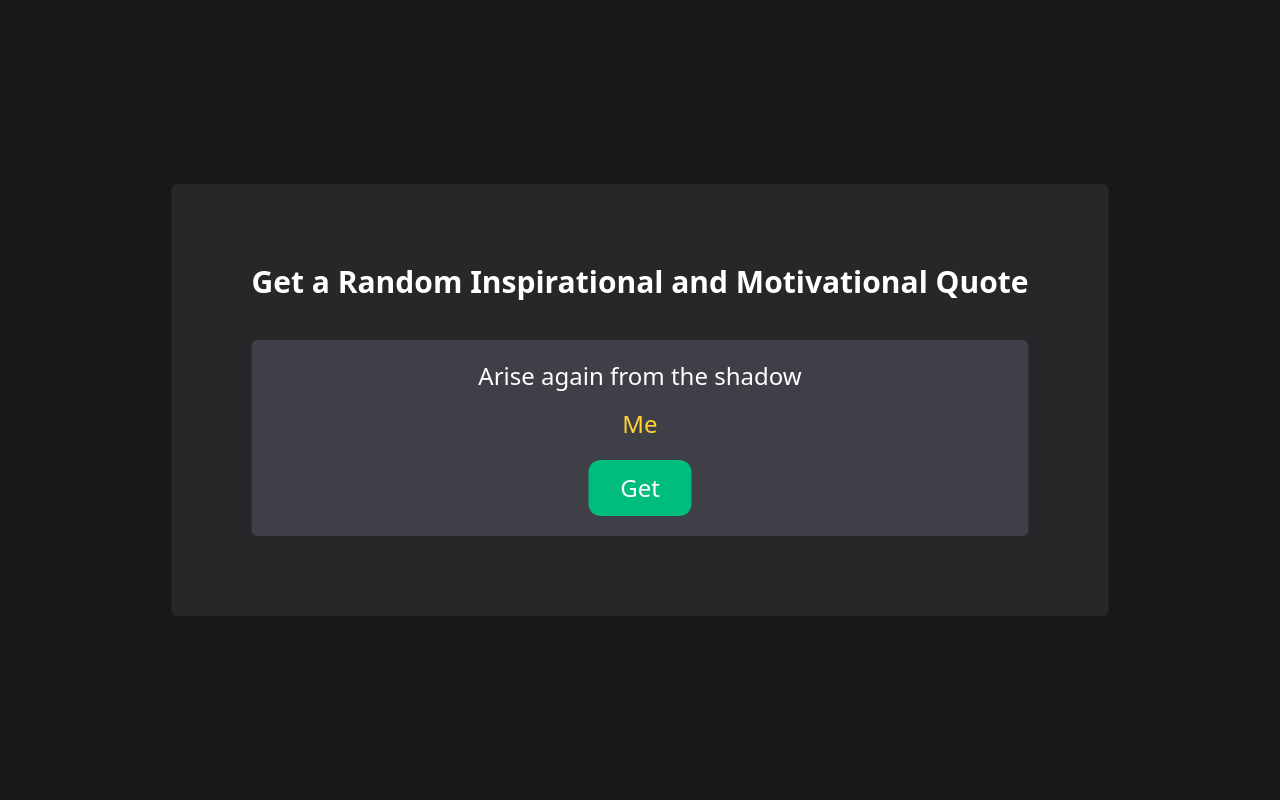
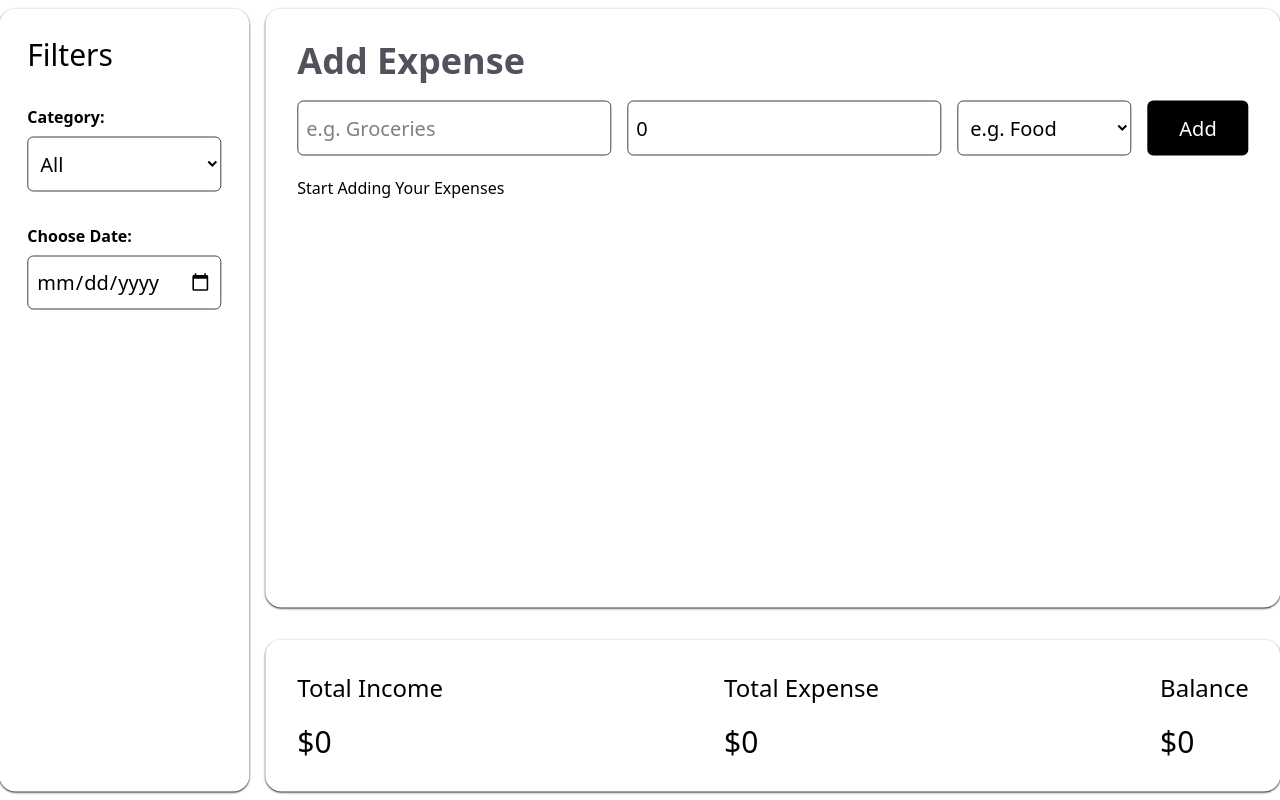
Before and after one commit to PrashantSHIV/React-Progress, a React (Vite) app: page / in a window 1280 px wide. Built offline with nearby package versions, Linux system fonts and the light colour scheme.

Commit message:
initial expense tracker app

```diff
--- a/src/App.jsx
+++ b/src/App.jsx
@@ -3,6 +3,7 @@ import { ColorThemeSwitcher } from "./components/ColorThemeSwitcher";
 import { Counter } from "./components/Counter";
 import { ToDoApp } from "./components/ToDoApp";
 import { QuoteGen } from "./components/QuoteGen";
+import { ExpenseApp } from "./ExpenseApp";
 
 function App(){
 
@@ -15,8 +16,8 @@ function App(){
   // }
   const [state,setState] = useState(false) */
 
-  return <main className={`h-[100vh] w-[100%] bg-zinc-900`}>
-    <QuoteGen/>
+  return <main className={`h-[100vh] w-[100%]`}>
+    <ExpenseApp/>
   </main>
 }
 
--- /dev/null
+++ b/src/ExpenseApp.jsx
@@ -0,0 +1,110 @@
+import { useEffect, useState } from "react";
+
+export function ExpenseApp(){
+    const [totalIncome,setIncome] = useState(0)
+    const [Expense,setExpense] = useState(0)
+    const [balance,setBalace] = useState(0)
+
+    useEffect(() => {
+        setBalace(totalIncome - Expense);
+    }, [totalIncome, Expense]);
+
+    let summaryCard = [
+        {label: 'Total Income',value: totalIncome,},
+        {label: 'Total Expense',value: Expense,},
+        {label: 'Balance',value: balance,}
+    ];
+
+    const categories = ["Food", "Transport", "Shopping", "Health", "Bills", "Income","Entertainment", "Other"];
+
+    const [title,setTitle] = useState("")
+    const [amount,setAmount] = useState(0)
+    const [category, setCategory] = useState("")
+
+    const [FormData, setFormData] = useState([]);
+
+    function addExpense(e){
+        e.preventDefault();
+        if(!category) return alert('Please select a category');
+        let date = new Date().toLocaleDateString()
+
+        let data = [...FormData,{title: title,amount: amount, category: category, date:date}]
+
+        if (category == 'Income'){
+            let Tincome = totalIncome + amount
+            setIncome(Tincome)
+        }
+        else{
+            let Texpenses = Expense + amount
+            setExpense(Texpenses)
+        }
+        setTitle('')
+        setAmount(0)
+        setCategory('')
+        setFormData(data)
+        console.log('Expense Added');
+    }
+
+    const [filter,setFilter] = useState('All')
+
+    return(<>
+        <div className="absolute left-1/2 top-1/2 -translate-1/2 flex gap-4" >
+        <div className="filter p-7  shadow-xs shadow-neutral-900 rounded-2xl w-min translate">
+            <h3 className="text-3xl font-[500] mb-8">Filters</h3>
+            <label htmlFor="select" className="font-bold">Category:</label>
+            <select onChange={(e)=> setFilter(e.target.value)} value={category} className="px-2 py-3 border-1 border-zinc-700 rounded-md text-xl mt-2 mb-8 w-full" name="category">
+                <option >All</option>
+                {categories.map((category)=>
+                    <option key={category} value={category}>{category}</option>
+                )}
+            </select>
+            <label htmlFor="input:d" className="font-bold">Choose Date:</label>
+            <input type="date" className="mt-2 px-2 py-3 border-1 border-zinc-700 rounded-md text-xl" />
+
+        </div>
+        <main className="">
+            <div className="shadow-xs shadow-neutral-900 p-8 rounded-2xl ">
+                <h1 className="text-4xl text-zinc-600 font-[600]">Add Expense</h1>
+                <form action="" onSubmit={addExpense} method="post" className="flex py-5 justify-between gap-4">
+                    <input className="px-2 py-3 border-1 border-zinc-700 rounded-md text-xl" type="text" name="title" onChange={(e)=> setTitle(e.target.value)} value={title} placeholder="e.g. Groceries" required/>
+                    <input className="px-2 py-3 border-1 border-zinc-700 rounded-md text-xl" type="number" name="amount" onChange={(e)=> setAmount(Number(e.target.value))} value={amount} placeholder="e.g. 50" min={0} required/>
+                    <select onChange={(e)=> setCategory(e.target.value)} value={category} className="px-2 py-3 border-1 border-zinc-700 rounded-md text-xl" name="category">
+                        <option value='' disabled>e.g. Food</option>
+                        {categories.map((category)=>
+                            <option key={category} value={category}>{category}</option>
+                        )}
+                    </select>
+                    <button className="px-8 py-3 rounded-md text-xl bg-black text-white">Add</button>
+                </form>
+                <div className="h-100 overflow-y-auto">
+                    {FormData.length > 0? <table className="w-full text-center mt-5">
+                        <thead>
+                            <tr className="text-2xl border-b border-gray-400">
+                                <td className="pb-4">Title</td>
+                                <td>Amount</td>
+                                <td>Category</td>
+                                <td>Date</td>
+                            </tr>
+                        </thead>
+                        <tbody className="text-xl text-zinc-800">
+                            {FormData.map((expense,id)=> <tr key={id} className="border-b border-gray-400">
+                                    <td className="py-3">{expense.title}</td>
+                                    <td>{expense.amount}</td>
+                                    <td>{expense.category}</td>
+                                    <td>{expense.date}</td>
+                                </tr>)}
+                        </tbody>
+                    </table>: <h1>Start Adding Your Expenses</h1>}
+                </div>
+            </div>
+
+            <div className="shadow-xs shadow-neutral-900 p-8 rounded-2xl mt-8 flex justify-between ">
+                {summaryCard.map((ob)=> <div key={ob.label} className="text-2xl font-[400]">
+                    <h3>{ob.label}</h3>
+                    <h2 className="text-3xl mt-5 font-[500]">${ob.value}</h2>
+                </div> )}
+            </div>
+        </main>
+        </div>
+    </>)
+}
```
